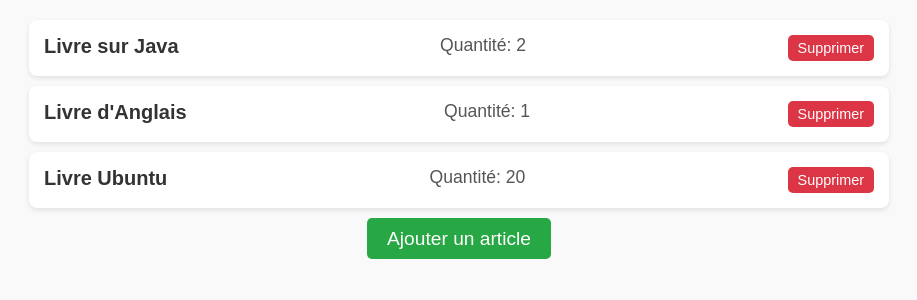
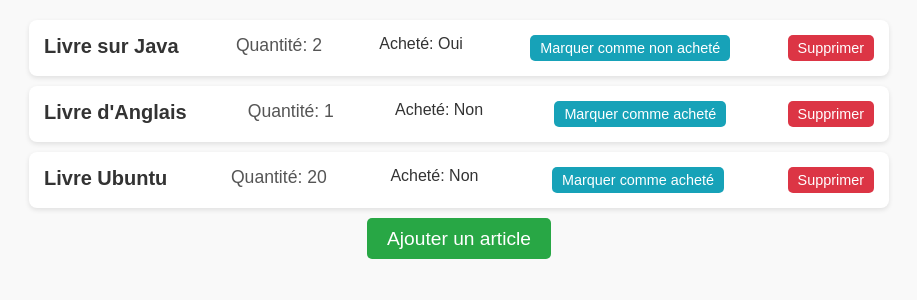
Before and after one commit to MohLeCodeur/GestionCourse, a Django app: page /courses/ in a window 1280 px wide. Shown: the part 65-365 px from the top of the page, without its empty margins (181-1098 px from the left). Run offline with Django 5.2, Linux system fonts and the light colour scheme; data comes from the database, SQL or seed files in the repository; both versions use the stored data as it was after the commit.

Commit message:
Ajout de la branch feature/mark-purchased

```diff
--- a/Gestionlistecourse/courses/forms.py
+++ b/Gestionlistecourse/courses/forms.py
@@ -4,4 +4,4 @@ from .models import Article
 class ArticleForm(forms.ModelForm):
     class Meta:
         model = Article
-        fields = ['nom', 'quantite']  # Assurez-vous que ces champs existent dans le modèle
+        fields = ['nom', 'quantite', 'achete']  # Assurez-vous que ces champs existent dans le modèle
--- a/Gestionlistecourse/courses/models.py
+++ b/Gestionlistecourse/courses/models.py
@@ -5,6 +5,7 @@ class Article(models.Model):
     nom = models.CharField(max_length=200)
     quantite = models.IntegerField()
     date_ajout = models.DateTimeField(auto_now_add=True)
+    achete = models.BooleanField(default=False)
 
 
     def __str__(self):
--- a/Gestionlistecourse/courses/static/script.js
+++ b/Gestionlistecourse/courses/static/script.js
@@ -24,3 +24,17 @@ document.addEventListener('DOMContentLoaded', function() {
         });
     });
 });
+
+// script.js
+document.addEventListener('DOMContentLoaded', function() {
+    const markButtons = document.querySelectorAll('.mark-button');
+
+    markButtons.forEach(button => {
+        button.addEventListener('click', function(event) {
+            const confirmMark = confirm('Êtes-vous sûr de vouloir marquer cet article comme acheté/non acheté ?');
+            if (!confirmMark) {
+                event.preventDefault();  // Annule l'action si l'utilisateur clique sur "Non"
+            }
+        });
+    });
+});
--- a/Gestionlistecourse/courses/static/styles.css
+++ b/Gestionlistecourse/courses/static/styles.css
@@ -124,3 +124,18 @@ header {
 .delete-button:hover {
     background-color: #c82333;
 }
+
+.mark-button {
+    padding: 5px 10px;
+    background-color: #17a2b8;
+    color: white;
+    font-size: 0.9rem;
+    border: none;
+    border-radius: 5px;
+    cursor: pointer;
+    margin-left: 10px;
+}
+
+.mark-button:hover {
+    background-color: #138496;
+}
--- a/Gestionlistecourse/courses/templates/courses/liste_articles.html
+++ b/Gestionlistecourse/courses/templates/courses/liste_articles.html
@@ -19,6 +19,14 @@
                     <li class="article-item">
                         <span class="article-name">{{ article.nom }}</span>
                         <span class="article-quantity">Quantité: {{ article.quantite }}</span>
+                        <span class="article-status">Acheté: {{ article.achete|yesno:"Oui,Non" }}</span>
+                        <!-- Bouton de marquage comme acheté -->
+                        <form action="{% url 'marquer_achete' article.id %}" method="post" style="display: inline;">
+                            {% csrf_token %}
+                            <button type="submit" class="mark-button">
+                                {% if article.achete %}Marquer comme non acheté{% else %}Marquer comme acheté{% endif %}
+                            </button>
+                        </form>
                         <!-- Bouton de suppression -->
                         <form action="{% url 'supprimer_article' article.id %}" method="post" style="display: inline;">
                             {% csrf_token %}
--- a/Gestionlistecourse/courses/urls.py
+++ b/Gestionlistecourse/courses/urls.py
@@ -5,4 +5,5 @@ urlpatterns = [
     path('', views.liste_articles, name='liste_articles'),
     path('ajouter/', views.ajouter_article, name='ajouter_article'),
      path('supprimer/<int:article_id>/', views.supprimer_article, name='supprimer_article'),
+     path('marquer_achete/<int:article_id>/', views.marquer_achete, name='marquer_achete'),
 ]
--- a/Gestionlistecourse/courses/views.py
+++ b/Gestionlistecourse/courses/views.py
@@ -30,3 +30,8 @@ def supprimer_article(request, article_id):
     article = get_object_or_404(Article, id=article_id)  # Récupère l'article ou renvoie une 404
     article.delete()  # Supprime l'article
     return redirect('liste_articles')  # Redirige vers la liste des articles
+def marquer_achete(request, article_id):
+    article = get_object_or_404(Article, id=article_id)
+    article.achete = not article.achete  # Inverse l'état actuel (acheté/non acheté)
+    article.save()
+    return redirect('liste_articles')
```
Also changed, not shown: Gestionlistecourse/courses/migrations/0005_article_achete.py (added), Gestionlistecourse/db.sqlite3.
